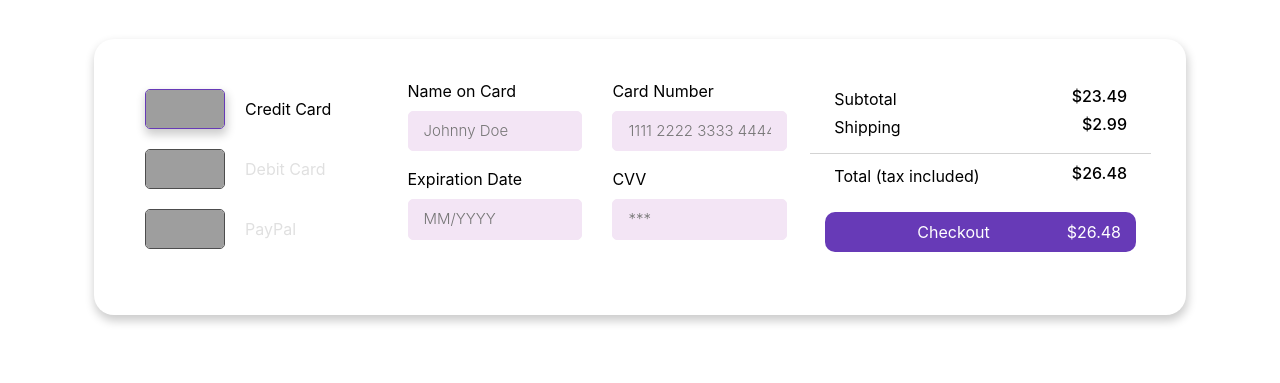
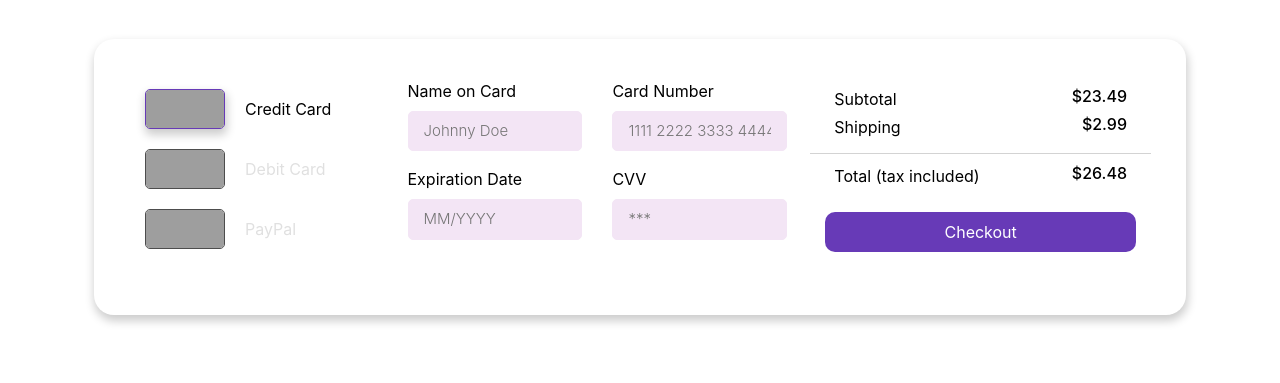
Before and after one commit to kaushal-gawri9899/TeamKBU-Secure-Ecommerce, a Flask app: template templates/cart.html in a window 1280 px wide. Shown: the part 86-469 px from the top of the page. Run offline with Flask 2, Linux system fonts and the light colour scheme; the template is opened without the code that fills it, so the values that code supplies are empty; some libraries are stand-ins or nearby versions; grey boxes are pictures that could not be loaded.

Commit message:
button issue fixed

```diff
--- a/templates/cart.html
+++ b/templates/cart.html
@@ -798,9 +798,7 @@
                                 <div class="row d-flex justify-content-between px-4" id="tax">
                                     <p class="mb-1 text-left">Total (tax included)</p>
                                     <h6 class="mb-1 text-right">$26.48</h6>
-                                </div> <button type="button" class="btn-block btn-blue"><span
-                                        id="testme">Checkout</input> <span id="check-amt">$26.48</span> </span>
-                                </button>
+                                </div> <button id="testme" type="button" class="btn-block btn-blue">Checkout </button>
                             </div>
 
                         </div>
```
